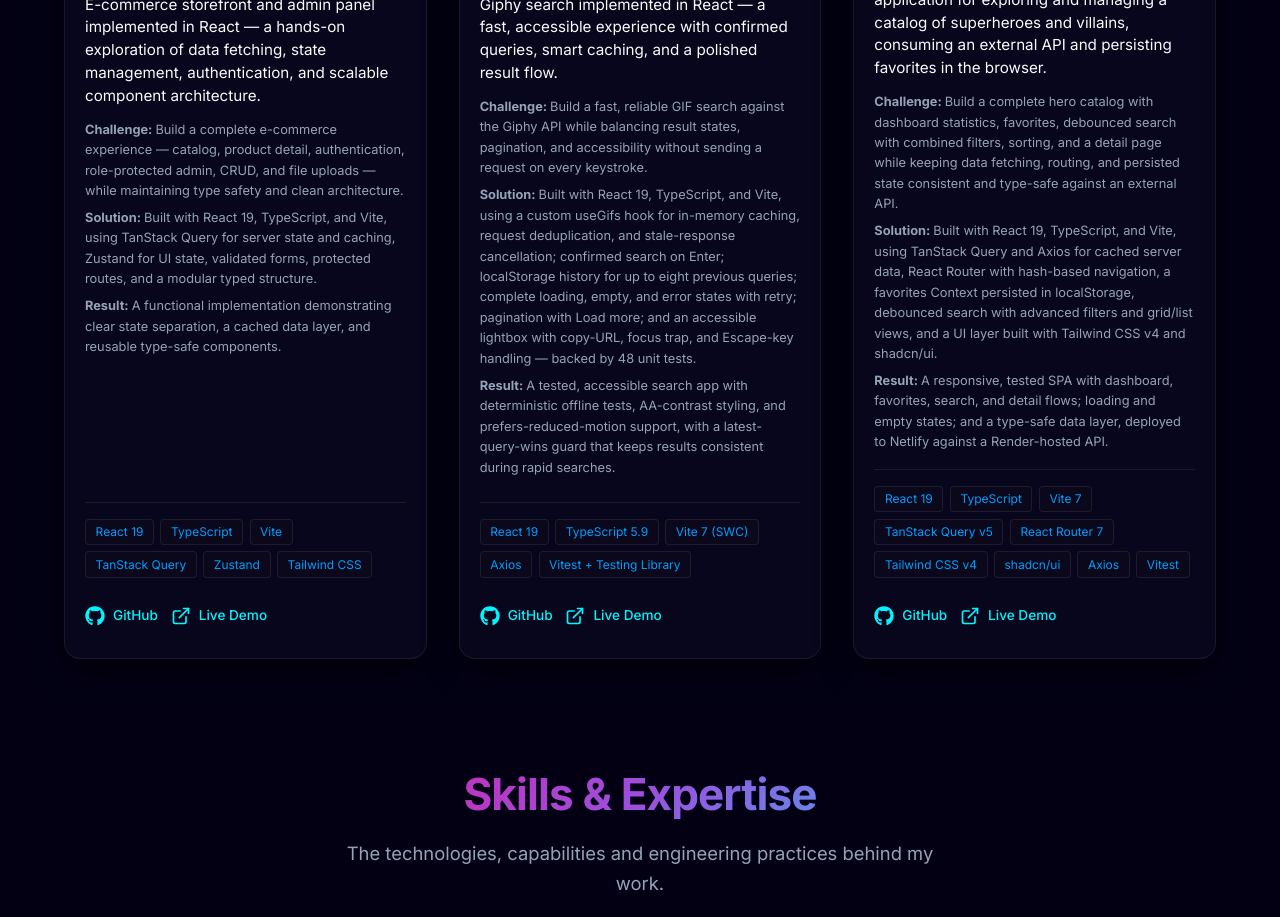
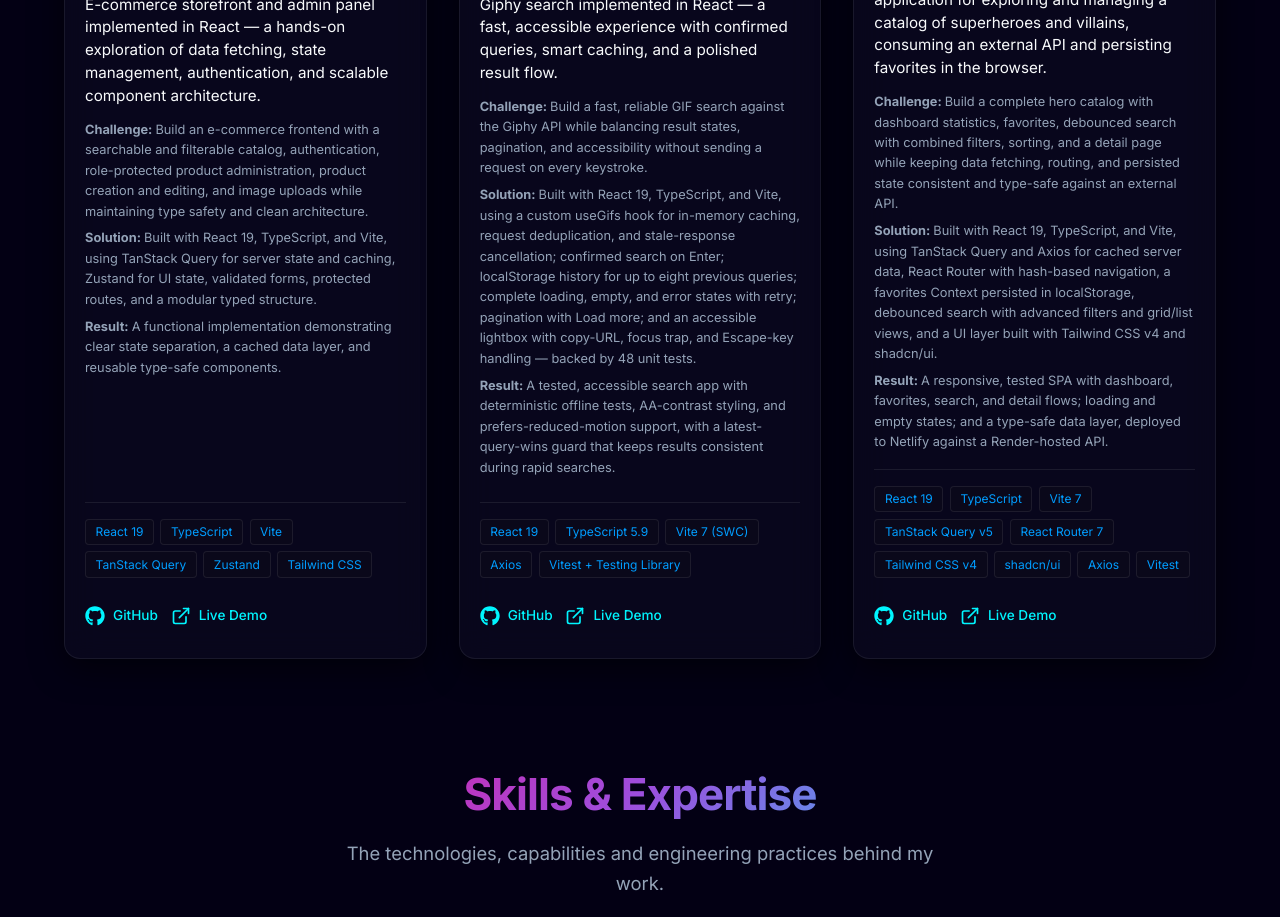
Before and after one commit to EstherManriqueGlez/Portfolio_2026, a React (Vite) app: page / in a window 1280 px wide. Shown: the part 5800-6717 px from the top of the page. Built offline with nearby package versions, Linux system fonts and the light colour scheme; a web font is replaced by a local one.

Commit message:
fix: improve clarity and consistency in English and Spanish e-commerce project descriptions

```diff
--- a/src/i18n/en.ts
+++ b/src/i18n/en.ts
@@ -238,11 +238,11 @@ export const en: Content = {
         ],
         desc: 'Technical build — the same e-commerce domain implemented in React and Angular to compare approaches to state, data fetching, routing, authentication, and component architecture.',
         challenge:
-          'Build a complete e-commerce experience with product catalog, authentication, role-protected administration, CRUD operations, and file uploads while maintaining type safety and a scalable frontend architecture.',
+          'Build comparable e-commerce frontends with product catalogs, authentication, role-protected product administration, CRUD operations, and file uploads while maintaining type safety and modular architecture.',
         solution:
           'Implemented the application in both React and Angular, using TanStack Query and Zustand for server and client state in React, and Signals with reactive resources and caching in Angular, alongside protected routes, validated forms, and modular architecture.',
         result:
-          'Two functional implementations of the same e-commerce domain, demonstrating cross-framework frontend architecture and the ability to apply comparable engineering principles across React and Angular.',
+          'Two functional implementations of the same learning project, demonstrating cross-framework frontend architecture and comparable engineering principles across React and Angular.',
         image: projectImages.reactTesloShop,
         link: 'https://react-teslo-shop-app.netlify.app',
         github: 'https://github.com/EstherManriqueGlez/react-teslo-shop-app',
@@ -253,7 +253,7 @@ export const en: Content = {
             tech: ['React 19', 'TypeScript', 'Vite', 'TanStack Query', 'Zustand', 'Tailwind CSS'],
             desc: 'E-commerce storefront and admin panel implemented in React — a hands-on exploration of data fetching, state management, authentication, and scalable component architecture.',
             challenge:
-              'Build a complete e-commerce experience — catalog, product detail, authentication, role-protected admin, CRUD, and file uploads — while maintaining type safety and clean architecture.',
+              'Build an e-commerce frontend with a searchable and filterable catalog, authentication, role-protected product administration, product creation and editing, and image uploads while maintaining type safety and clean architecture.',
             solution:
               'Built with React 19, TypeScript, and Vite, using TanStack Query for server state and caching, Zustand for UI state, validated forms, protected routes, and a modular typed structure.',
             result:
@@ -276,7 +276,7 @@ export const en: Content = {
             ],
             desc: 'E-commerce storefront and admin panel implemented in Angular — applying Signals, reactive resources, HTTP interceptors, route guards, and standalone architecture.',
             challenge:
-              'Build a complete e-commerce experience — catalog, product detail, authentication, role-protected admin, CRUD, and file uploads — while maintaining type safety and clean architecture.',
+              'Build an e-commerce frontend with a product catalog, product detail, authentication, role-protected product administration, CRUD operations, and file uploads while maintaining type safety and clean architecture.',
             solution:
               'Built with Angular 19 and TypeScript, using Signals and rxResource for reactive state and caching, JWT authentication through interceptors and guards, validated reactive forms, and a modular lazy-loaded structure with Tailwind, daisyUI, and Swiper.',
             result:
--- a/src/i18n/es.ts
+++ b/src/i18n/es.ts
@@ -237,11 +237,11 @@ export const es: Content = {
         ],
         desc: 'Proyecto técnico — el mismo dominio de e-commerce implementado en React y Angular para comparar distintos enfoques de estado, data fetching, routing, autenticación y arquitectura de componentes.',
         challenge:
-          'Construir una experiencia de e-commerce completa con catálogo de productos, autenticación, administración protegida por roles, operaciones CRUD y carga de archivos, manteniendo seguridad de tipos y una arquitectura frontend escalable.',
+          'Desarrollar dos implementaciones frontend comparables para un mismo e-commerce, con catálogo de productos, autenticación, administración protegida por roles, operaciones CRUD y carga de archivos, manteniendo seguridad de tipos y una arquitectura modular.',
         solution:
           'Implementé la aplicación tanto en React como en Angular, utilizando TanStack Query y Zustand para el estado de servidor y cliente en React, y Signals con recursos reactivos y caché en Angular, junto con rutas protegidas, formularios validados y una arquitectura modular.',
         result:
-          'Dos implementaciones funcionales del mismo dominio de e-commerce que demuestran arquitectura frontend cross-framework y la capacidad de aplicar principios de ingeniería comparables en React y Angular.',
+          'Dos implementaciones funcionales del mismo proyecto de aprendizaje, que demuestran arquitectura frontend cross-framework y principios de ingeniería comparables en React y Angular.',
         image: projectImages.reactTesloShop,
         link: 'https://react-teslo-shop-app.netlify.app',
         github: 'https://github.com/EstherManriqueGlez/react-teslo-shop-app',
@@ -252,7 +252,7 @@ export const es: Content = {
             tech: ['React 19', 'TypeScript', 'Vite', 'TanStack Query', 'Zustand', 'Tailwind CSS'],
             desc: 'E-commerce desarrollado en React con storefront y panel de administración, enfocado en data fetching, gestión de estado, autenticación y arquitectura de componentes escalable.',
             challenge:
-              'Desarrollar una experiencia de e-commerce completa — catálogo, detalle de producto, autenticación, administración protegida por roles, CRUD y carga de archivos — manteniendo seguridad de tipos y una arquitectura limpia.',
+              'Desarrollar un frontend de e-commerce con catálogo, búsqueda y filtros, autenticación, administración de productos protegida por roles, creación y edición de productos, y carga de imágenes, manteniendo seguridad de tipos y una arquitectura limpia.',
             solution:
               'Desarrollada con React 19, TypeScript y Vite, utilizando TanStack Query para estado de servidor y caché, Zustand para estado de UI, formularios validados, rutas protegidas y una estructura modular tipada.',
             result:
@@ -275,7 +275,7 @@ export const es: Content = {
             ],
             desc: 'E-commerce desarrollado en Angular, aplicando Signals, recursos reactivos, interceptores HTTP, route guards y arquitectura standalone.',
             challenge:
-              'Desarrollar una experiencia de e-commerce completa — catálogo, detalle de producto, autenticación, administración protegida por roles, CRUD y carga de archivos — manteniendo seguridad de tipos y una arquitectura limpia.',
+              'Desarrollar un frontend de e-commerce con catálogo, detalle de producto, autenticación, administración de productos protegida por roles, operaciones CRUD y carga de archivos, manteniendo seguridad de tipos y una arquitectura limpia.',
             solution:
               'Desarrollada con Angular 19 y TypeScript, utilizando Signals y rxResource para estado reactivo y caché, autenticación JWT mediante interceptores y guards, formularios reactivos validados y una estructura modular con lazy loading, Tailwind, daisyUI y Swiper.',
             result:
```
